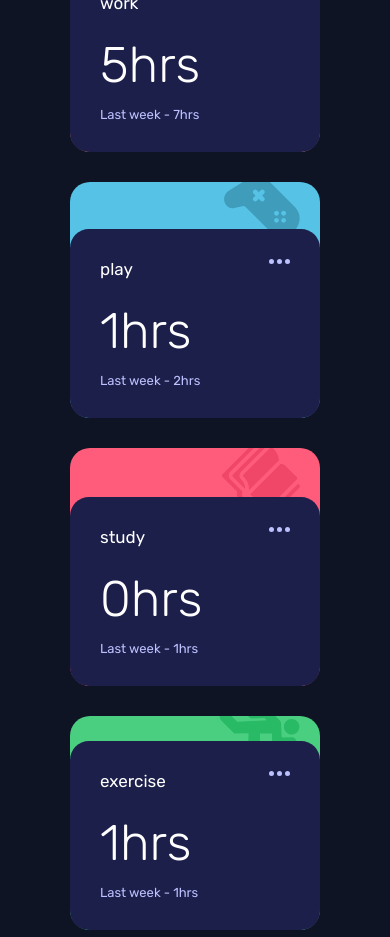
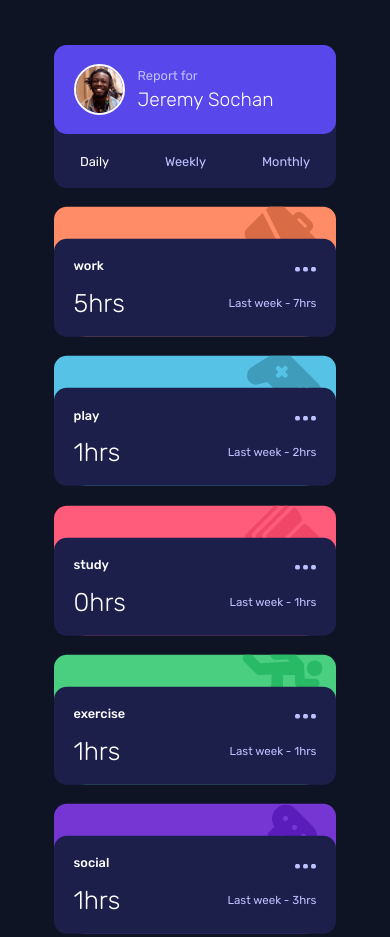
Before and after one commit to xmavv/frontendMentor-time-tracking-dashboard-main, a website: page src/index.html in a window 390 px wide. Shown: the top 937 px of the page. Drawn offline with Linux system fonts and the light colour scheme.

Commit message:
responsive design continued

```diff
--- a/src/index.html
+++ b/src/index.html
@@ -14,39 +14,23 @@
   <div class="user">
     <div class="user__info">
       <img src="./../images/image-jeremy.png" alt="Jeremy Sochan photo" class="user__info-photo">
-      <span class="user__info-report">Report for</span>
-      <h1 class="user__info-name">Jeremy Sochan</h1>
+      <div>
+        <span class="user__info-report">Report for</span>
+        <h1 class="user__info-name">Jeremy Sochan</h1>
+      </div>
     </div>
 
     <div class="user__action">
-      <span class="user__action-daily">Daily</span>
-      <span class="user__action-weekly">Weekly</span>
-      <span class="user__action-monthly">Monthly</span>
+      <span class="user__action-daily active" data-name="daily">Daily</span>
+      <span class="user__action-weekly" data-name="weekly">Weekly</span>
+      <span class="user__action-monthly" data-name="monthly">Monthly</span>
     </div>
   </div>
 
   <div class="details">
-    <ul class="details__list">
-      <!-- <li class="details__item">
-        <div class="details__item-info">
-          <p class="details__item-action">Work</p>
-          <img src="./../images/icon-ellipsis.svg" alt="" class="details__item-more">
-          <h2 class="details__item-hours">32hrs</h2>
-          <span class="details__item-last">last week 36hrs</span>
-        </div>
+    <ul class="details__list"></ul>
+  </div>
 
-        <div class="details__item-bg">
-          <img src="./../images/icon-work.svg" alt="" class="details__item-img">
-        </div>
-      </li>
-
-      <li class="details__item"></li>
-      <li class="details__item"></li>
-      <li class="details__item"></li>
-      <li class="details__item"></li>
-      <li class="details__item"></li> -->
-    </ul>
-  </div>
   <script src="script.js" type=""></script>
 </body>
 </html>
--- a/src/sass/abstracts/variables.scss
+++ b/src/sass/abstracts/variables.scss
@@ -19,4 +19,5 @@ $color-pale-blue: hsl(236, 100%, 87%);
 $gap-medium: 3rem;
 
 //RESPONSIVE BREAKPOINTS
-$bp-medium: 43.75em;//700px700/16
+$bp-medium: 43.75em;//700px
+$bp-small: 34.375em;//550px
--- a/src/sass/base/base.scss
+++ b/src/sass/base/base.scss
@@ -8,20 +8,29 @@ html {
     box-sizing: border-box;
     font-size: 62.5%;
     scroll-behavior: smooth;
+
+    @include respond($bp-medium){
+        font-size: 50%;
+    } @include respond($bp-small) {
+        font-size: 40%;
+    }
 }
 
 body {
     font-family: 'Rubik', sans-serif;
     background-color: $color-very-dark-blue;
     color: white;
-    height: 100vh;
     display: grid;
     grid-template-columns: 25rem 50%;
     justify-content: center;
     align-content: center;
+    align-items: start; // caly prawy grid jest dzieckiem naszego body, a wiec ai:c ustawia ten pojedynczy item wewnatrz jego containera
+                        // ktory zostal ustalony przez wysokosc pierwszego dziecka "user"
     gap: $gap-medium;
+    padding: 10rem $gap-medium;
 
     @include respond($bp-medium){
-        grid-template-columns: 25rem;
+        grid-template-columns: 80%;
+        padding: 7rem $gap-medium;
     }
 }
--- a/src/sass/components/details.scss
+++ b/src/sass/components/details.scss
@@ -1,14 +1,24 @@
 .details {
     background-color: transparent;
+    position: relative;
+    top: 50%;
+    transform: translateY(-50%);
 
     &__list {
         list-style: none;
         display: grid;
         grid-template-columns: repeat(auto-fit, minmax(25rem, 1fr));
+        // seems like we cant set the "max" number of columns
         gap: $gap-medium;
+
+        @include respond($bp-medium) {
+            grid-template-columns: minmax(25rem, 1fr);
+        }
     }
 
     &__item {
+        background-color: white;
+
         &--work {
             background-color: $color-work;
         }
@@ -38,9 +48,11 @@
         flex-direction: column-reverse;
         font-size: 1.5rem;
         border-radius: 2rem;
+        border-bottom-left-radius: 5rem;
+        border-bottom-right-radius: 5rem;
 
         &-info {
-            margin-top: -3rem;
+            margin-top: -5rem;
 
             background-color: $color-dark-blue;
             padding: $gap-medium;
@@ -48,11 +60,15 @@
             display: grid;
             grid-template-columns: max-content max-content;
             justify-content: space-between;
-            grid-row-gap: 1.2rem;
+            grid-row-gap: 1.3rem;
 
-            border-radius: 1.9rem;
+            border-radius: 2rem;
             z-index: 2;
             cursor: pointer;
+
+            @include respond($bp-medium) {
+                align-items: center;
+            }
         }
 
         &-info:hover {
@@ -61,33 +77,54 @@
 
         &-more {
             cursor: pointer;
-            //fill: white; not working
+            // fill: white; // not working ;/
+
+            @include respond($bp-medium) {
+                justify-self: end;
+            }
         }
 
         &-action {
             font-size: 1.7rem;
+            font-weight: 500;
             margin-bottom: 1rem;
+
+            @include respond($bp-medium){
+                font-size: 2rem;
+            }
         }
 
         &-hours {
             font-size: 5rem;
             font-weight: 300;
+
+            @include respond($bp-medium){
+                font-size: 4rem;
+            }
         }
 
         &-last {
             grid-column: 1 / -1;
             font-size: 1.3rem;
             color: $color-pale-blue;
+
+            @include respond($bp-medium){
+                font-size: 1.8rem;
+                grid-column: auto;
+            }
         }
 
         &-bg {
             overflow: hidden;
+            padding-right: 2rem;
             display: flex;
             justify-content: end;
-            padding-right: 2rem;
+            align-items: start;
+            height: 10rem;
         }
 
         &-img {
+            right: 0;
             transform: translateY(-.7rem);
             z-index: 1;
         }
--- a/src/sass/components/user.scss
+++ b/src/sass/components/user.scss
@@ -8,12 +8,20 @@
         padding-bottom: 7rem;
         border-radius: 2rem;
 
+        @include respond($bp-medium){
+            padding: $gap-medium;
+        }
+
         &-photo {
             width: 8rem;
             border: 2px solid white;
             border-radius: 50%;
             display: block;
             margin-bottom: 4rem;
+
+            @include respond($bp-medium){
+                margin-bottom: 0;
+            }
         }
 
         &-report {
@@ -21,11 +29,26 @@
             font-size: 1.2rem;
             color: $color-pale-blue;
             margin-bottom: .7rem;
+
+            @include respond($bp-medium){
+                font-size: 2rem;
+            }
         }
 
         &-name {
             font-size: 4rem;
             font-weight: 300;
+
+            @include respond($bp-medium){
+                font-size: 3rem;
+            }
+        }
+
+        @include respond($bp-medium){
+            display: flex;
+            align-items: center;
+            justify-content: start;
+            gap: 2rem;
         }
     }
 
@@ -46,5 +69,16 @@
         &-monthly:hover {
             color: white;
         }
+
+        @include respond($bp-medium){
+            padding: 2rem $gap-medium;
+            flex-direction: row;
+            justify-content: space-between;
+            font-size: 2rem;
+        }
     }
 }
+
+.active {
+    color: white;
+}
```
Also changed, not shown: src/css/style.css.
